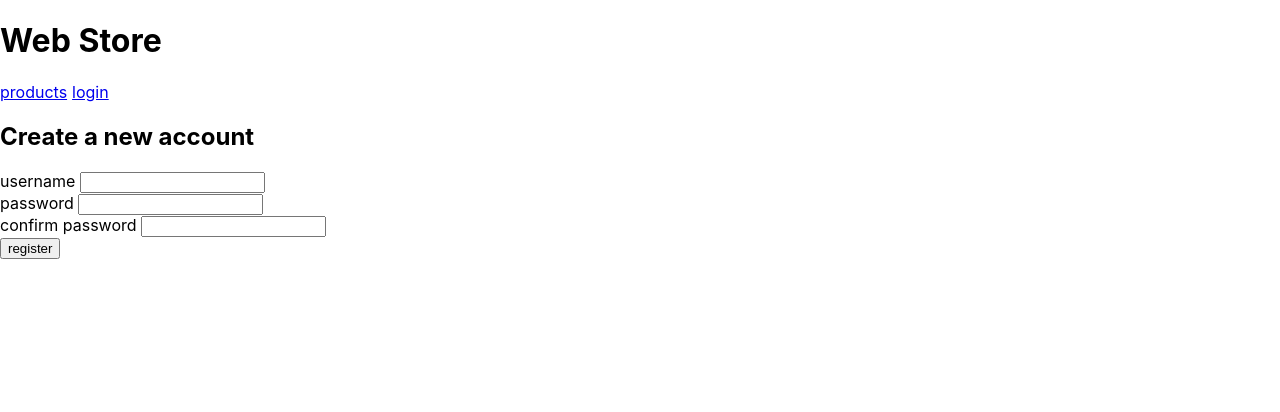
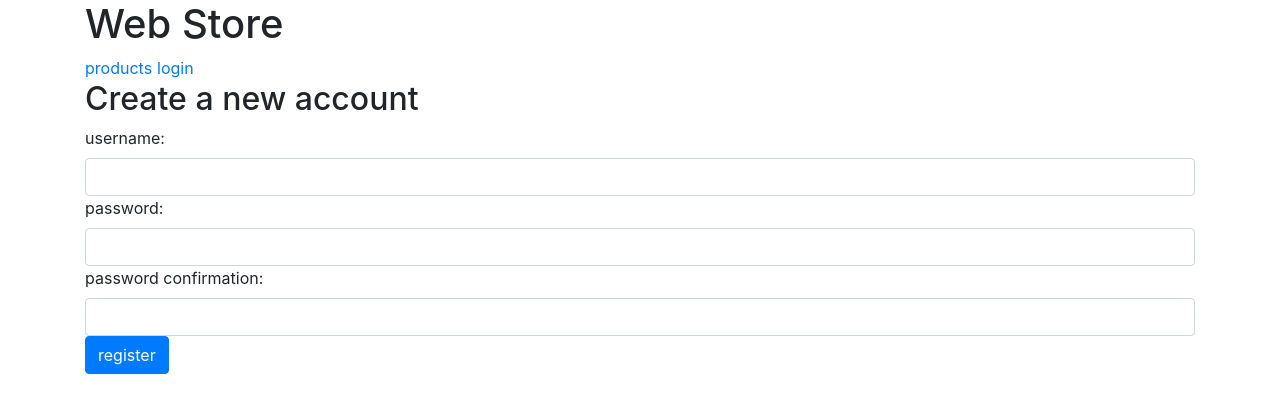
Before and after one commit to nettivastaava/Verkkokauppa, a React (Create React App) app in the folder verkkokauppa-frontend/: page /register in a window 1280 px wide. Shown: the top 412 px of the page. Built offline with nearby package versions, Linux system fonts and the light colour scheme.

Commit message:
Bootstrap + minor fixes in ui

```diff
--- a/verkkokauppa-frontend/package.json
+++ b/verkkokauppa-frontend/package.json
@@ -10,6 +10,7 @@
     "apollo-link-context": "^1.0.20",
     "graphql": "^15.5.0",
     "react": "^17.0.2",
+    "react-bootstrap": "^1.5.2",
     "react-dom": "^17.0.2",
     "react-router-dom": "^5.2.0",
     "react-scripts": "4.0.3",
--- a/verkkokauppa-frontend/public/index.html
+++ b/verkkokauppa-frontend/public/index.html
@@ -1,6 +1,13 @@
 <!DOCTYPE html>
 <html lang="en">
   <head>
+
+  	<link
+    	rel="stylesheet"
+    	href="https://maxcdn.bootstrapcdn.com/bootstrap/4.5.0/css/bootstrap.min.css"
+    	integrity="sha384-9aIt2nRpC12Uk9gS9baDl411NQApFmC26EwAOH8WgZl5MYYxFfc+NcPb1dKGj7Sk"
+    	crossorigin="anonymous"
+  	/>
     <meta charset="utf-8" />
     <link rel="icon" href="%PUBLIC_URL%/favicon.ico" />
     <meta name="viewport" content="width=device-width, initial-scale=1" />
--- a/verkkokauppa-frontend/src/App.js
+++ b/verkkokauppa-frontend/src/App.js
@@ -51,7 +51,6 @@ const App = () =>  {
       setTimeout(() => {
         setNotification('')
       }, 5000)
-
   }
 
   const logout = () => {
@@ -60,11 +59,9 @@ const App = () =>  {
     client.resetStore()
   }
 
-
-
   if (!localStorage.getItem('shop-user-token')) {
     return (
-      <div>
+      <div className="container">
         <h1>Web Store</h1>
         <Notification message={notification} />
         <Menu />
@@ -90,7 +87,6 @@ const App = () =>  {
   }
 
   return (
-    <div>
       <div>
         <h1>Web Store</h1>
         <Notification message={notification} />
@@ -113,8 +109,6 @@ const App = () =>  {
           </Route>
         </Switch>
       </div>
-    </div>
-
   );
 }
 
--- a/verkkokauppa-frontend/src/components/LoginForm.js
+++ b/verkkokauppa-frontend/src/components/LoginForm.js
@@ -1,9 +1,10 @@
 import React, { useState, useEffect } from 'react'
-import { useMutation, useQuery, useLazyQuery } from '@apollo/client'
+import { useMutation, useQuery, useLazyQuery, from } from '@apollo/client'
 import { LOGIN, ME } from '../queries'
 import {
   useHistory
 } from "react-router-dom"
+import { Form, Button } from 'react-bootstrap'
 
 const LoginForm = ({ setToken, setNotification }) => {
   const [username, setUsername] = useState('')
@@ -40,22 +41,23 @@ const LoginForm = ({ setToken, setNotification }) => {
   return (
     <div>
       <h2>Login</h2>
-      <form onSubmit={submit}>
-        <div>
-          username <input
+      <Form onSubmit={submit}>
+        <Form.Group>
+          <Form.Label>username:</Form.Label>
+          <Form.Control
+            type='text'
             value={username}
             onChange={({ target }) => setUsername(target.value)}
           />
-        </div>
-        <div>
-          password <input
+          <Form.Label>password:</Form.Label>
+          <Form.Control
             type='password'
             value={password}
             onChange={({ target }) => setPassword(target.value)}
           />
-        </div>
-        <button type='submit'>login</button>
-      </form>
+          <Button type='submit'>login</Button>
+        </Form.Group>
+      </Form>
       <p>New user? Register <a href='/register'>here</a></p>
     </div>
   )
--- a/verkkokauppa-frontend/src/components/Product.js
+++ b/verkkokauppa-frontend/src/components/Product.js
@@ -4,6 +4,7 @@ import Comments from './Comments'
 import { ME, ALL_COMMENTS, ALL_PRODUCTS, ADD_COMMENT } from '../queries'
 import { checkDocument } from '@apollo/client/utilities'
 import { useRouteMatch } from 'react-router'
+import { Table, Form, Button } from 'react-bootstrap'
 
 const Product = ({ shownProduct, addToCart, setError }) => {
   const [content, setContent] = useState('')
@@ -82,7 +83,7 @@ const Product = ({ shownProduct, addToCart, setError }) => {
       </div>
     )
   }
-  const button = <button id='buy-button' onClick={() => addToCart(shownProduct)}>add to cart</button>
+  const button = <Button id='buy-button' onClick={() => addToCart(shownProduct)}>add to cart</Button>
 
   const postReview = async (event) => {
 
@@ -95,7 +96,7 @@ const Product = ({ shownProduct, addToCart, setError }) => {
   return (
     <div>
       <h2>{shownProduct.name}</h2>
-      <table>
+      <Table striped>
         <tbody>
           <tr>
             <th></th>
@@ -118,18 +119,18 @@ const Product = ({ shownProduct, addToCart, setError }) => {
             <td>{button}</td>
           </tr>
         </tbody>
-      </table>
+      </Table>
       {comments.map(c =>
         <div key={c.id}>
           <div>{c.content}</div>
         </div>
       )}
-      <form onSubmit={postReview}>
+      <Form onSubmit={postReview}>
         <textarea value={content} onChange={({ target }) => setContent(target.value)} className="text" cols="50" rows ="5"></textarea>
         <div>
-          <button type='submit'>Review this product!</button>
+          <Button type='submit'>Review this product!</Button>
         </div>
-      </form>
+      </Form>
     </div>
   )
 }
--- a/verkkokauppa-frontend/src/components/Products.js
+++ b/verkkokauppa-frontend/src/components/Products.js
@@ -3,6 +3,7 @@ import { useQuery, useLazyQuery } from '@apollo/client'
 import { ALL_PRODUCTS, ALL_CATEGORIES, ME } from '../queries'
 import Product from './Product'
 import { Switch, Route, useRouteMatch } from 'react-router'
+import { Table, Button } from 'react-bootstrap'
 
 const Products = ({ myCart, setMyCart, addToCart, setError }) => {
   const categoriesResult = useQuery(ALL_CATEGORIES)
@@ -10,8 +11,6 @@ const Products = ({ myCart, setMyCart, addToCart, setError }) => {
   const [category, setCategory] = useState('')
   const [categories, setCategories] = useState([])
   const [products, setProducts] = useState([])
-  const [productToShow, setProductToShow] = useState(null)
-
 
   useEffect(() => {
     if (categoriesResult.data) {
@@ -45,6 +44,15 @@ const Products = ({ myCart, setMyCart, addToCart, setError }) => {
     }
   }
 
+  const styles = {
+    buttonStyle: {
+        marginTop: "3px",
+        marginBottom: "3px",
+        marginRight: "3px",
+        marginLeft: "3px"
+    }
+}
+
   return (
     <div>
       <Switch>
@@ -62,19 +70,16 @@ const Products = ({ myCart, setMyCart, addToCart, setError }) => {
 
       <div>
         {categories.map(c =>
-          <button onClick={() => showCategory(c)}>{c}</button>
+          <Button style={styles.buttonStyle} onClick={() => showCategory(c)}>{c}</Button>
         )}
-        <button onClick={() => showCategory('')}>trending</button>
+        <Button style={styles.buttonStyle} onClick={() => showCategory('')}>trending</Button>
       </div>
-      <table>
+      <Table striped>
         <tbody>
           <tr>
             <th></th>
             <th>
               price
-            </th>
-            <th>
-              description
             </th>
             <th>
               quantity
@@ -84,12 +89,11 @@ const Products = ({ myCart, setMyCart, addToCart, setError }) => {
             <tr key={p.name}>
               <td><a href={`/products/${p.id}`} >{p.name}</a></td>
               <td>{p.price}$</td>
-              <td>{p.description}</td>
               <td>{p.quantity}</td>
             </tr>
           )}
         </tbody>
-      </table>
+      </Table>
     </div>
   )
 }
--- a/verkkokauppa-frontend/src/components/RegistrationForm.js
+++ b/verkkokauppa-frontend/src/components/RegistrationForm.js
@@ -1,9 +1,10 @@
 import React, { useState, useEffect } from 'react'
-import { useMutation } from '@apollo/client'
+import { from, useMutation } from '@apollo/client'
 import { CREATE_USER } from '../queries'
 import {
   useHistory
 } from "react-router-dom"
+import { Form, Button } from 'react-bootstrap'
 
 const RegistrationForm = ({ setNotification }) => {
     const [username, setUsername] = useState('')
@@ -39,29 +40,29 @@ const RegistrationForm = ({ setNotification }) => {
     return (
       <div>
         <h2>Create a new account</h2>
-        <form onSubmit={submit}>
-          <div>
-            username <input
+        <Form onSubmit={submit}>
+          <Form.Group>
+            <Form.Label>username:</Form.Label>
+            <Form.Control
+              type='text'
               value={username}
               onChange={({ target }) => setUsername(target.value)}
             />
-          </div>
-          <div>
-            password <input
+            <Form.Label>password:</Form.Label>
+            <Form.Control
               type='password'
               value={password}
               onChange={({ target }) => setPassword(target.value)}
             />
-          </div>
-          <div>
-            confirm password <input
+            <Form.Label>password confirmation:</Form.Label>
+            <Form.Control
               type='password'
               value={passwordConf}
               onChange={({ target }) => setPasswordConf(target.value)}
             />
-          </div>
-          <button type='submit'>register</button>
-        </form>
+          <Button type='submit'>register</Button>
+          </Form.Group>
+        </Form>
       </div>
     )
 }
--- a/verkkokauppa-frontend/src/components/ShoppingCart.js
+++ b/verkkokauppa-frontend/src/components/ShoppingCart.js
@@ -1,6 +1,7 @@
 import React, { useState, useEffect } from 'react'
 import { useQuery, useMutation } from '@apollo/client'
 import { REMOVE_FROM_CART, CHECKOUT, ME } from '../queries'
+import { Form, Button, Table } from 'react-bootstrap'
 
 const ShoppingCart = ({ user, setNotification, setError }) => {
   const [shoppingCart, setShoppingCart] = useState([])
@@ -58,7 +59,7 @@ const ShoppingCart = ({ user, setNotification, setError }) => {
   return(
     <div>
       <h2>Your shopping cart</h2>
-      <table>
+      <Table striped>
         <tbody>
           <tr>
             <th></th>
@@ -78,9 +79,12 @@ const ShoppingCart = ({ user, setNotification, setError }) => {
               <td><button onClick={() => removeProductFromCart(p)}>remove</button></td>
             </tr>
           )}
-          <div>grand total: {total}$</div>
+          <tr>
+            <th>grand total:</th>
+            <th>{total}$</th>
+          </tr>
         </tbody>
-      </table>
+      </Table>
       <button onClick={() => checkoutFunc()}>checkout</button>
     </div>
   )
```
Also changed, not shown: verkkokauppa-frontend/src/index.css (line endings or trailing spaces), 2 other files (tests, documents, lock files or other folders).
